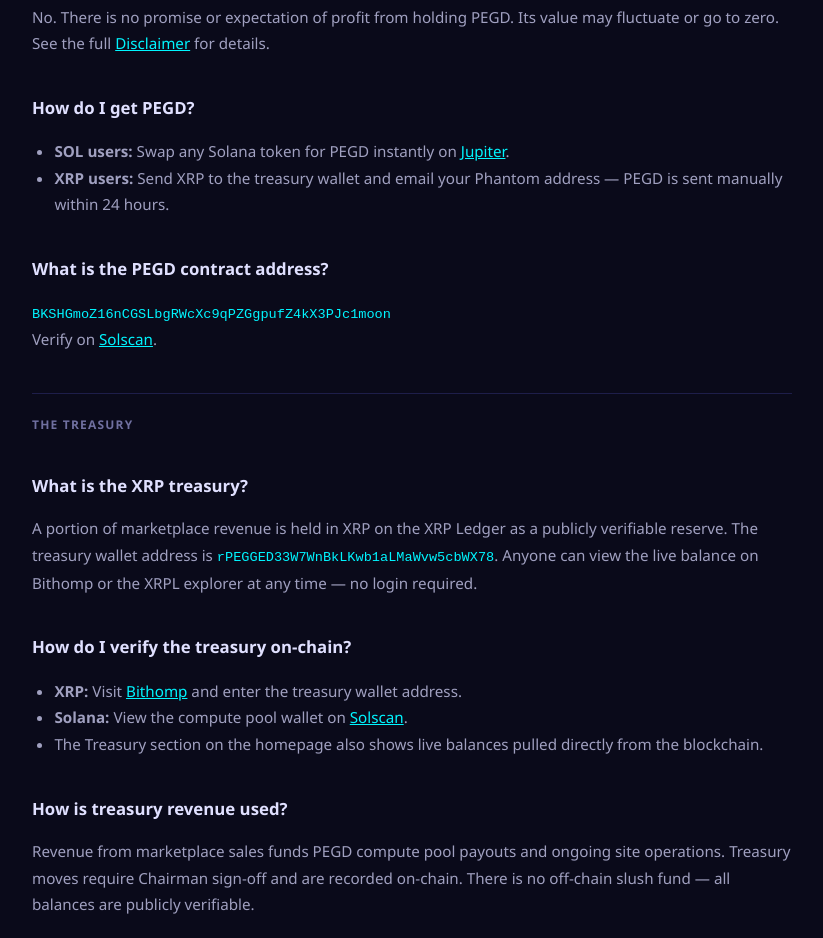
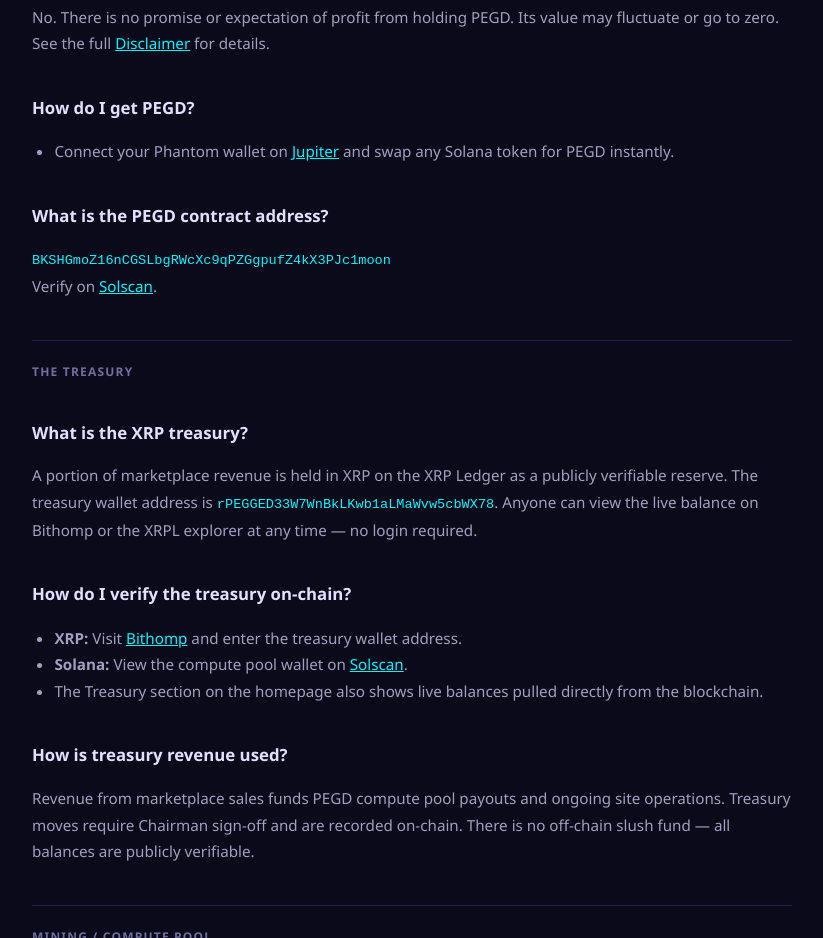
Before and after one commit to XRPEGGED/PEGD, a website: page faq.html in a window 1280 px wide. Shown: the part 1520-2458 px from the top of the page, without its empty margins (228-1051 px from the left). Drawn offline with Linux system fonts and the light colour scheme.

Commit message:
Remove XRP email swap from FAQ

```diff
--- a/faq.html
+++ b/faq.html
@@ -54,8 +54,7 @@
 
   <h2>How do I get PEGD?</h2>
   <ul>
-    <li><strong>SOL users:</strong> Swap any Solana token for PEGD instantly on <a href="https://jup.ag/swap/SOL-BKSHGmoZ16nCGSLbgRWcXc9qPZGgpufZ4kX3PJc1moon" target="_blank" rel="noopener">Jupiter</a>.</li>
-    <li><strong>XRP users:</strong> Send XRP to the treasury wallet and email your Phantom address — PEGD is sent manually within 24 hours.</li>
+    <li>Connect your Phantom wallet on <a href="https://jup.ag/swap/SOL-BKSHGmoZ16nCGSLbgRWcXc9qPZGgpufZ4kX3PJc1moon" target="_blank" rel="noopener">Jupiter</a> and swap any Solana token for PEGD instantly.</li>
   </ul>
 
   <h2>What is the PEGD contract address?</h2>
```
